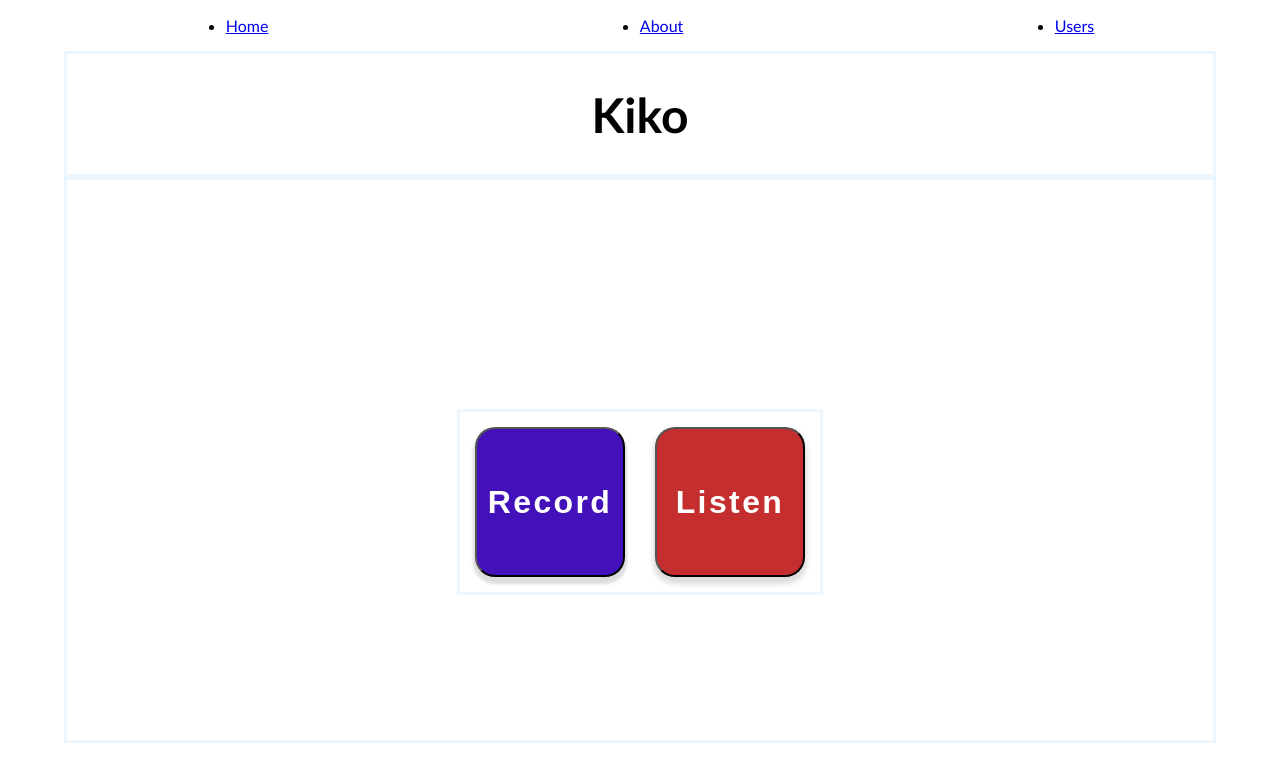
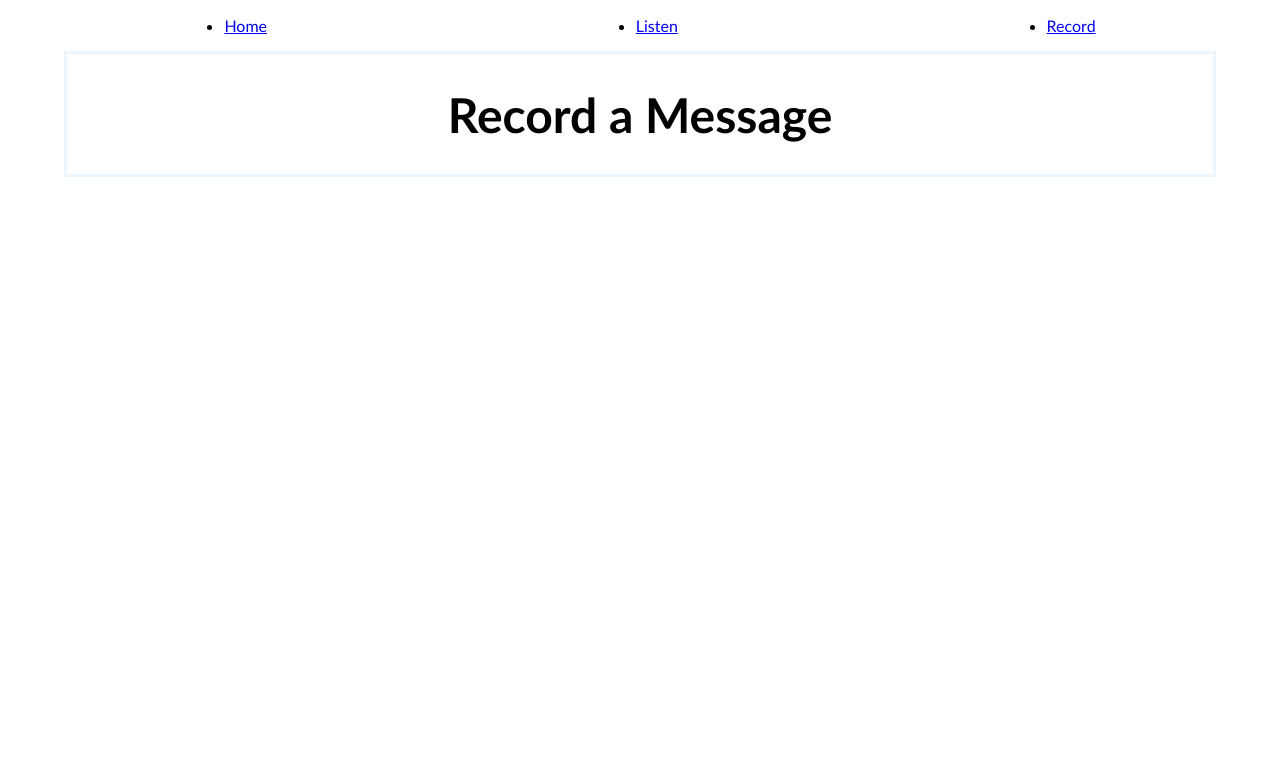
Before and after one commit to hazieon/Kiko, a React (Create React App) app: page /record in a window 1280 px wide. Shown: the top 782 px of the page. Built offline with nearby package versions, Linux system fonts and the light colour scheme.

Commit message:
record and listen pages added, navigation set up

```diff
--- a/src/App.js
+++ b/src/App.js
@@ -2,6 +2,8 @@ import "./App.css";
 import React from "react";
 import { BrowserRouter as Router, Switch, Route, Link } from "react-router-dom";
 import Home from "./Components/Home";
+import Record from "./Components/Record";
+import Listen from "./Components/Listen";
 function App() {
   return (
     <div>
@@ -13,17 +15,21 @@ function App() {
                 <Link to="/">Home</Link>
               </li>
               <li>
-                <Link to="/about">About</Link>
+                <Link to="/listen">Listen</Link>
               </li>
               <li>
-                <Link to="/users">Users</Link>
+                <Link to="/record">Record</Link>
               </li>
             </ul>
           </nav>
 
           <Switch>
-            <Route path="/about"></Route>
-            <Route path="/users"></Route>
+            <Route path="/record">
+              <Record />
+            </Route>
+            <Route path="/listen">
+              <Listen />
+            </Route>
             <Route path="/">
               <Home />
             </Route>
--- a/src/Components/Home/index.js
+++ b/src/Components/Home/index.js
@@ -1,5 +1,6 @@
 import React from "react";
 import styles from "./index.module.css";
+import { Link } from "react-router-dom";
 
 function Home() {
   return (
@@ -9,12 +10,22 @@ function Home() {
       </div>
       <div className={styles.navigationBox}>
         <div className={styles.buttonBox}>
-          <button className={styles.navigationButton} id={styles.recordButton}>
-            Record
-          </button>
-          <button className={styles.navigationButton} id={styles.listenButton}>
-            Listen
-          </button>
+          <Link to="/record">
+            <button
+              className={styles.navigationButton}
+              id={styles.recordButton}
+            >
+              Record
+            </button>
+          </Link>
+          <Link to="/listen">
+            <button
+              className={styles.navigationButton}
+              id={styles.listenButton}
+            >
+              Listen
+            </button>
+          </Link>
         </div>
       </div>
     </div>
--- /dev/null
+++ b/src/Components/Listen/index.js
@@ -0,0 +1,13 @@
+import React from "react";
+import styles from "./index.module.css";
+
+function Listen() {
+  return (
+    <div className={styles.listenBox}>
+      <div className={styles.headerBox}>
+        <h1 className={styles.header}>Listen</h1>
+      </div>
+    </div>
+  );
+}
+export default Listen;
--- /dev/null
+++ b/src/Components/Listen/index.module.css
@@ -0,0 +1,14 @@
+.listenBox {
+  width: 90%;
+  margin: auto;
+  text-align: center;
+}
+
+.header {
+  font-size: 3em;
+}
+
+.headerBox {
+  height: 15vh;
+  border: 3px solid rgba(63, 167, 253, 0.103);
+}
--- /dev/null
+++ b/src/Components/Record/index.js
@@ -0,0 +1,13 @@
+import React from "react";
+import styles from "./index.module.css";
+
+function Record() {
+  return (
+    <div className={styles.recordBox}>
+      <div className={styles.headerBox}>
+        <h1 className={styles.header}>Record a Message</h1>
+      </div>
+    </div>
+  );
+}
+export default Record;
--- /dev/null
+++ b/src/Components/Record/index.module.css
@@ -0,0 +1,14 @@
+.recordBox {
+  width: 90%;
+  margin: auto;
+  text-align: center;
+}
+
+.header {
+  font-size: 3em;
+}
+
+.headerBox {
+  height: 15vh;
+  border: 3px solid rgba(63, 167, 253, 0.103);
+}
```
